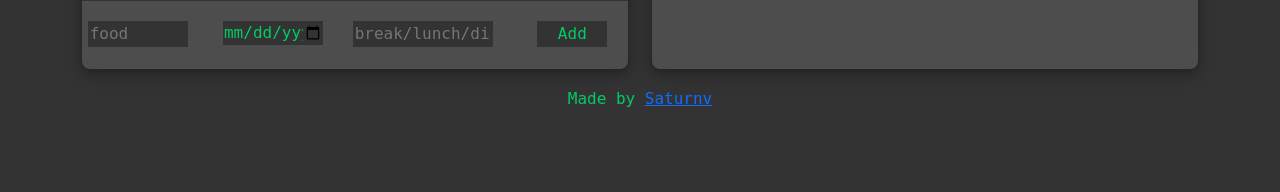
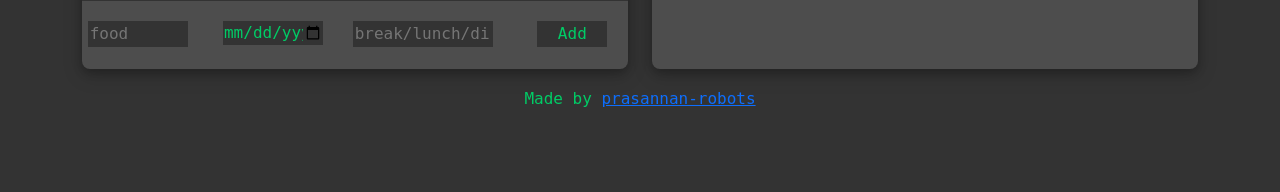
Before and after one commit to prasannan-robots/Food_algo, a Flask app: page / in a window 1280 px wide. Shown: the part 547-739 px from the top of the page. Run offline with Flask 2, Linux system fonts and the light colour scheme; data that the repository does not hold is empty; some libraries are stand-ins or nearby versions.

Commit message:
Update home.html

```diff
--- a/web/templates/home.html
+++ b/web/templates/home.html
@@ -105,7 +105,7 @@ FoodAlgo | Next meal predictor.
       </div>
     </div>
     <div style='text-align:center;'>
-    <h6 class='text' style='padding-top:20px;'>Made by <a href='https://prasannan.herokuapp.com/' target='_blank'>Saturnv</a></h6>
+    <h6 class='text' style='padding-top:20px;'>Made by <a href='https://prasannan-robots.github.io/' target='_blank'>prasannan-robots</a></h6>
     </div>
 </div>
 
```
